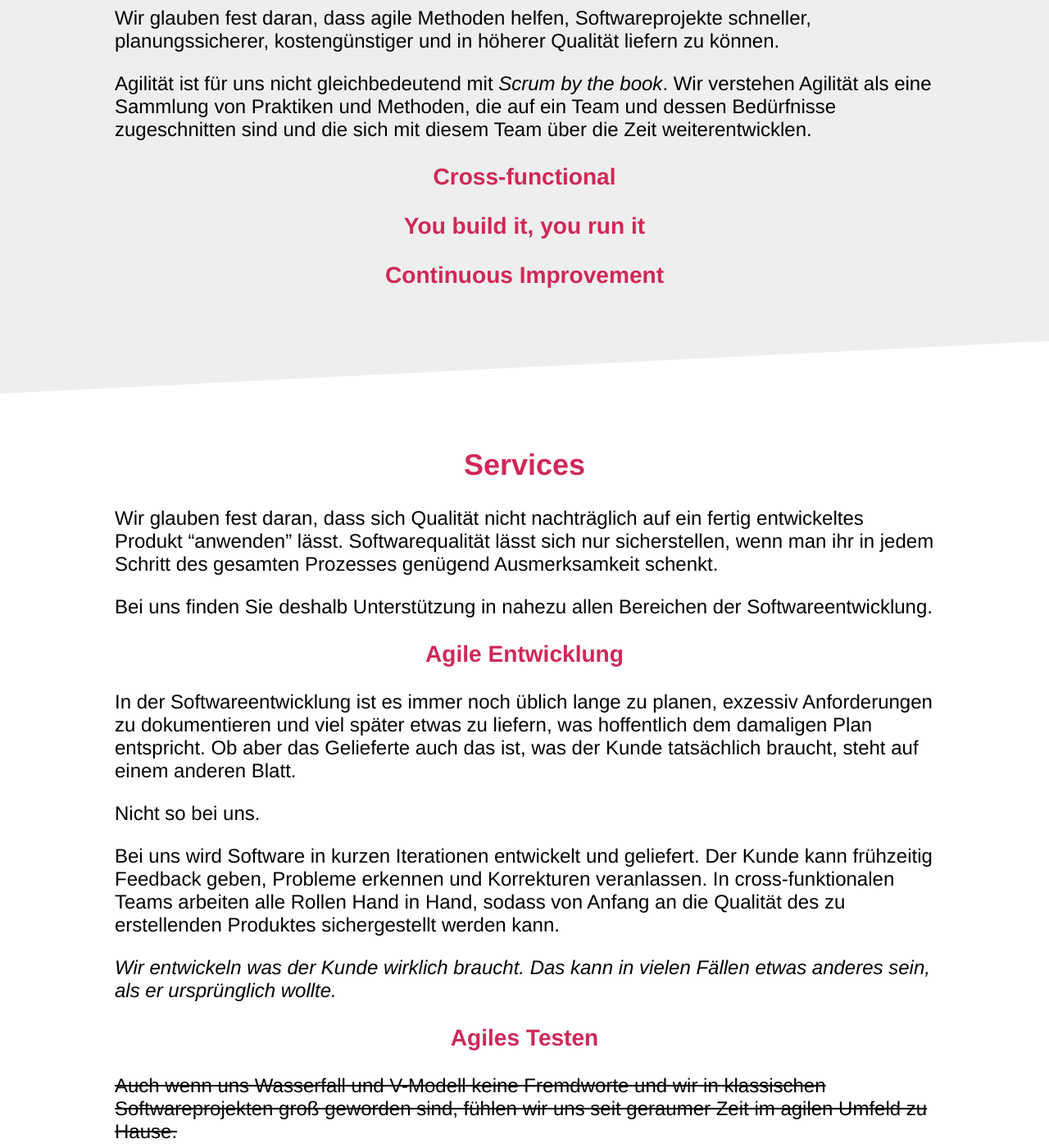
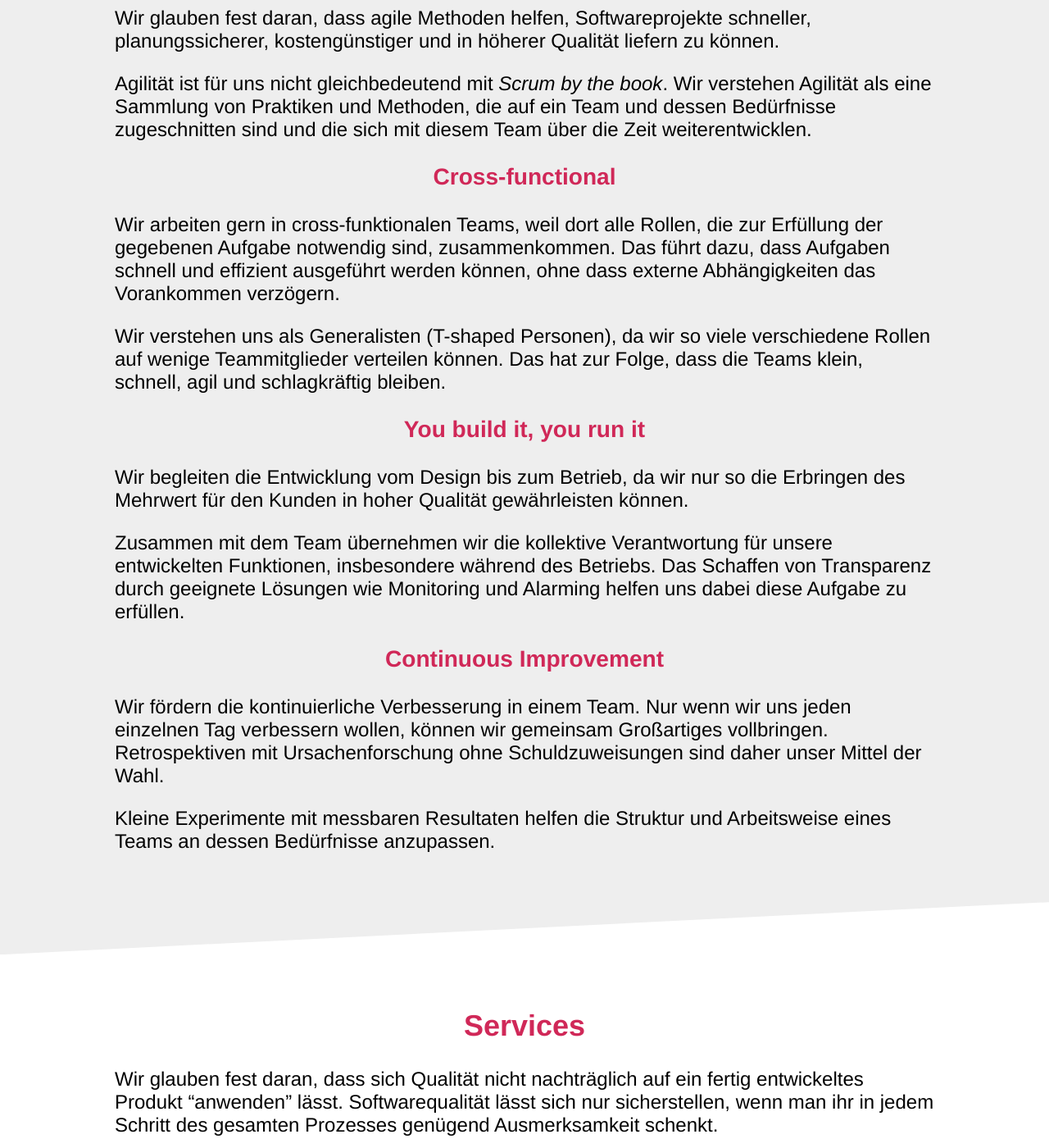
Before and after one commit to inoxio/inoxio.github.io, a Jekyll site: the page built from index.html, in a window 1280 px wide and 1400 px high, scrolled down 1480 px. Shown: the whole window at 82% size. Built offline with Jekyll 4.4.1, drawn with Linux system fonts in a browser that asks for light colours.

Commit message:
Adding more beliefs
Co-authored-by: Meik Minks <mminks@inoxio.de>
Co-authored-by: Michael Kunze <mkunze@chaos-inc.de>

```diff
--- a/_includes/sections/beliefs.md
+++ b/_includes/sections/beliefs.md
@@ -2,12 +2,41 @@
 
 ### Agilität
 
-Wir glauben fest daran, dass agile Methoden helfen, Softwareprojekte schneller, planungssicherer, kostengünstiger und in höherer Qualität liefern zu können.
+Wir glauben fest daran, dass agile Methoden helfen, Softwareprojekte schneller,
+planungssicherer, kostengünstiger und in höherer Qualität liefern zu können.
 
-Agilität ist für uns nicht gleichbedeutend mit _Scrum by the book_. Wir verstehen Agilität als eine Sammlung von Praktiken und Methoden, die auf ein Team und  dessen Bedürfnisse zugeschnitten sind und die sich mit diesem Team über die Zeit weiterentwicklen.
+Agilität ist für uns nicht gleichbedeutend mit _Scrum by the book_. Wir
+verstehen Agilität als eine Sammlung von Praktiken und Methoden, die auf ein
+Team und dessen Bedürfnisse zugeschnitten sind und die sich mit diesem Team über
+die Zeit weiterentwicklen.
 
 ### Cross-functional
 
+Wir arbeiten gern in cross-funktionalen Teams, weil dort alle Rollen, die zur
+Erfüllung der gegebenen Aufgabe notwendig sind, zusammenkommen. Das führt dazu,
+dass Aufgaben schnell und effizient ausgeführt werden können, ohne dass externe
+Abhängigkeiten das Vorankommen verzögern.
+
+Wir verstehen uns als Generalisten (T-shaped Personen), da wir so viele
+verschiedene Rollen auf wenige Teammitglieder verteilen können. Das hat zur
+Folge, dass die Teams klein, schnell, agil und schlagkräftig bleiben.
+
 ### You build it, you run it
 
+Wir begleiten die Entwicklung vom Design bis zum Betrieb, da wir nur so die
+Erbringen des Mehrwert für den Kunden in hoher Qualität gewährleisten können.
+
+Zusammen mit dem Team übernehmen wir die kollektive Verantwortung für unsere
+entwickelten Funktionen, insbesondere während des Betriebs. Das Schaffen von
+Transparenz durch geeignete Lösungen wie Monitoring und Alarming helfen uns
+dabei diese Aufgabe zu erfüllen.
+
 ### Continuous Improvement
+
+Wir fördern die kontinuierliche Verbesserung in einem Team. Nur wenn wir
+uns jeden einzelnen Tag verbessern wollen, können wir gemeinsam Großartiges
+vollbringen. Retrospektiven mit Ursachenforschung ohne Schuldzuweisungen
+sind daher unser Mittel der Wahl.
+
+Kleine Experimente mit messbaren Resultaten helfen die Struktur und Arbeitsweise
+eines Teams an dessen Bedürfnisse anzupassen.
```
Also changed, not shown: 1 other file.
